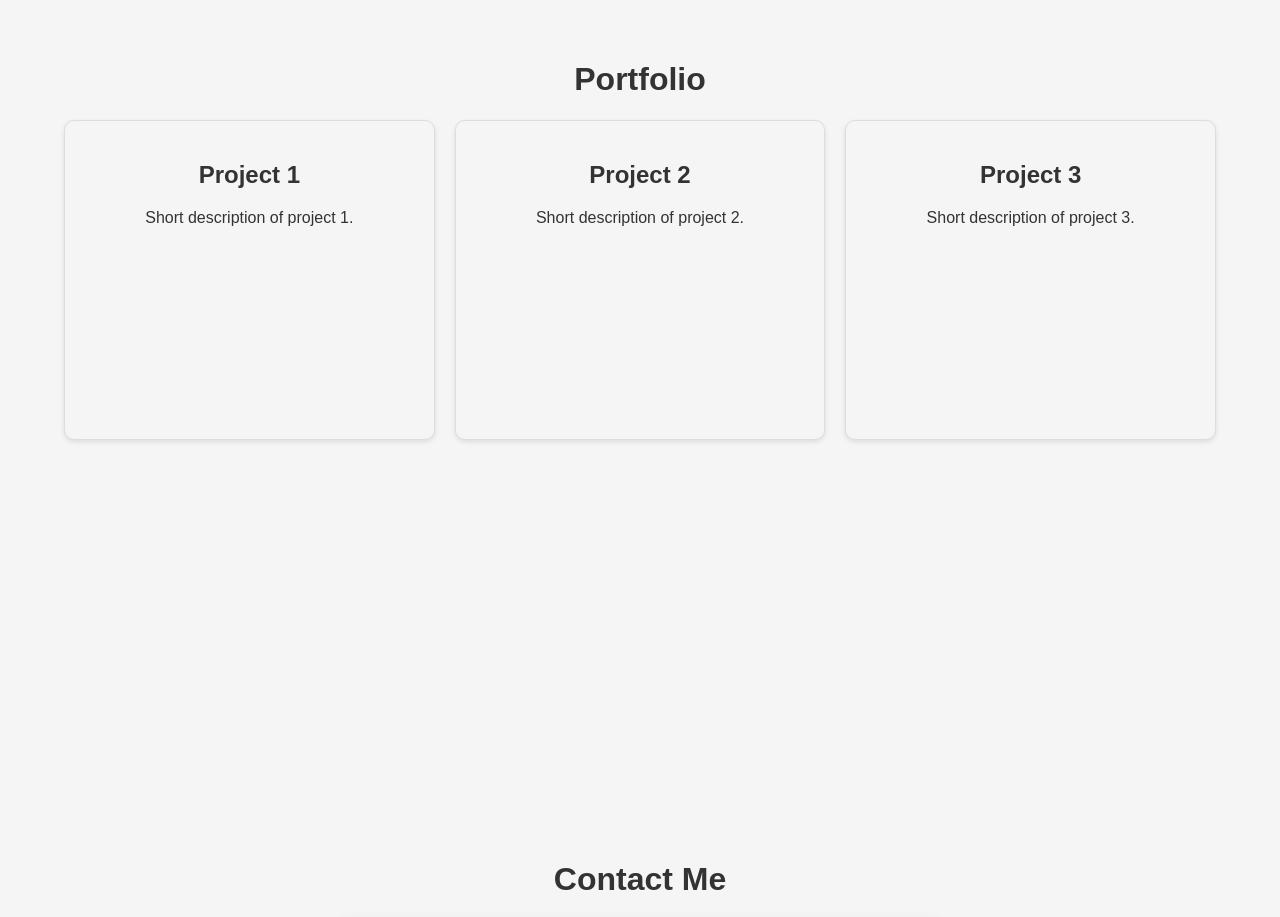
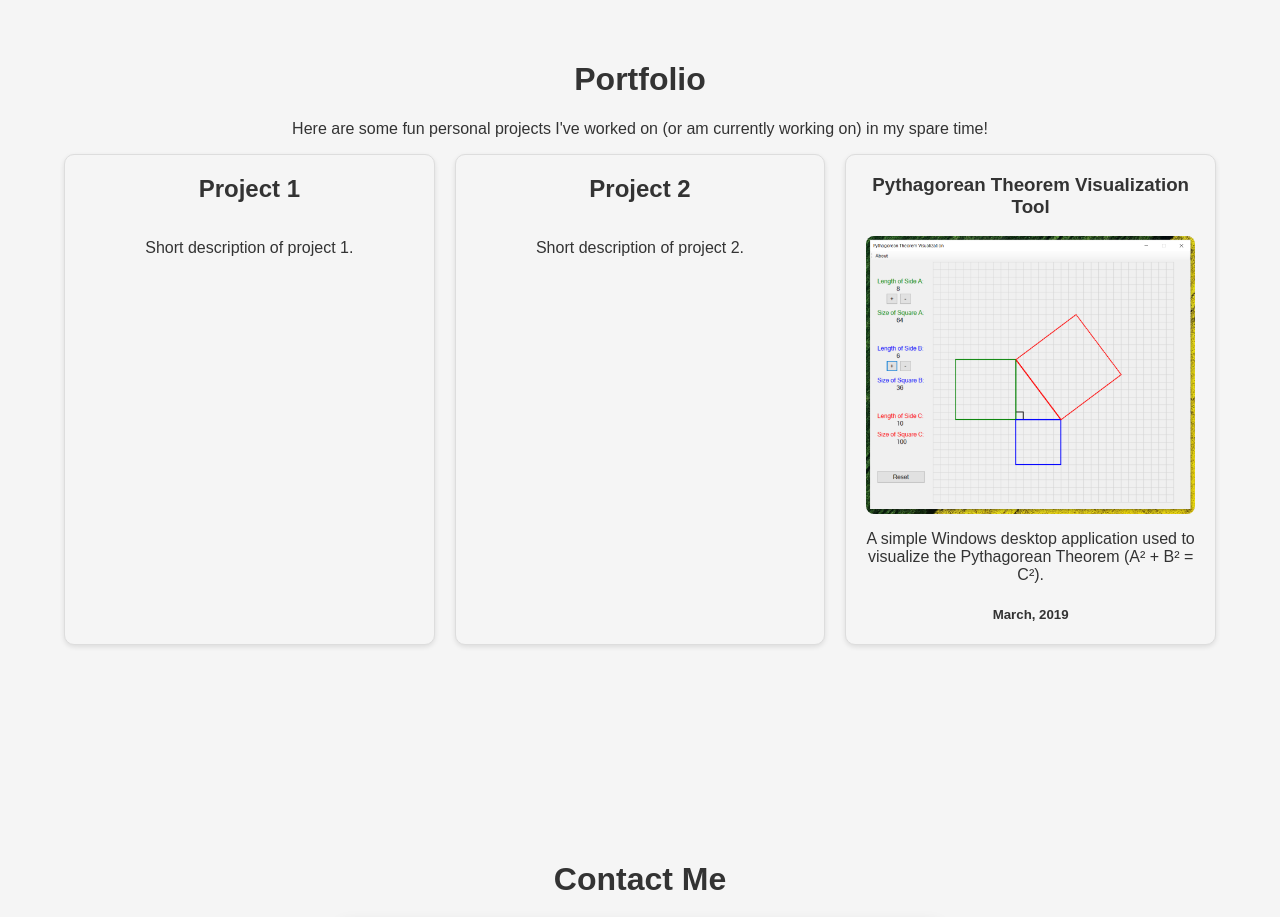
Before and after one commit to PD1996/portfoliowebsite, a React (Create React App) app: page / in a window 1280 px wide. Shown: the part 840-1757 px from the top of the page. Built offline with nearby package versions, Linux system fonts and the light colour scheme.

Commit message:
Add a portfolio project and modify styling

```diff
--- a/src/components/Portfolio/Portfolio.css
+++ b/src/components/Portfolio/Portfolio.css
@@ -10,13 +10,23 @@
   background-color: var(--light-theme-bg-color);
   border: 1px solid #ddd;
   border-radius: 10px;
-  padding: 20px;
+  padding-left: 20px;
+  padding-right: 20px;
   box-shadow: 0 2px 5px rgba(0, 0, 0, 0.1);
   transition:
     transform 0.3s,
     box-shadow 0.3s;
   color: var(--light-theme-text-color);
   min-width: 250px;
+  cursor: pointer;
+}
+
+.portfolio-card img {
+  max-width: 100%;
+  height: auto;
+  display: block;
+  margin: 0 auto;
+  border-radius: 8px;
 }
 
 body.dark-mode .portfolio-card {
@@ -30,9 +40,24 @@ body.dark-mode .portfolio-card {
   box-shadow: 0px 0px 20px rgba(0, 0, 0, 0.2);
 }
 
+/* Collapsibility styles for mobile */
+.card-content {
+  max-height: 0;
+  overflow: hidden;
+  transition: max-height 0.3s ease;
+}
+
+.card-expanded .card-content {
+  max-height: 80vh;
+}
+
 @media screen and (min-width: 1000px) {
   .portfolio-container {
     grid-template-columns: repeat(3, 1fr);
-    height: 40vh;
+  }
+
+  /* Reset the collapsibility on desktop to always show content */
+  .card-content {
+    max-height: none;
   }
 }
--- a/src/components/Portfolio/index.js
+++ b/src/components/Portfolio/index.js
@@ -1,22 +1,65 @@
-import React from "react";
+import React, { useState } from "react";
 import "./Portfolio.css";
 
 function Portfolio() {
+  const [expandedCard, setExpandedCard] = useState(null); // Track the currently expanded card
+
+  const toggleCard = (cardIndex) => {
+    if (expandedCard === cardIndex) {
+      setExpandedCard(null);
+    } else {
+      setExpandedCard(cardIndex);
+    }
+  };
+
   return (
     <div id="portfolio">
       <h1>Portfolio</h1>
+      <p>
+        Here are some fun personal projects I've worked on (or am currently
+        working on) in my spare time!
+      </p>
       <div className="portfolio-container">
-        <div className="portfolio-card">
+        <div
+          className={`portfolio-card ${
+            expandedCard === 1 ? "card-expanded" : ""
+          }`}
+          onClick={() => toggleCard(1)}
+        >
           <h2>Project 1</h2>
-          <p>Short description of project 1.</p>
+          <div className="card-content">
+            <p>Short description of project 1.</p>
+          </div>
         </div>
-        <div className="portfolio-card">
+        <div
+          className={`portfolio-card ${
+            expandedCard === 2 ? "card-expanded" : ""
+          }`}
+          onClick={() => toggleCard(2)}
+        >
           <h2>Project 2</h2>
-          <p>Short description of project 2.</p>
+          <div className="card-content">
+            <p>Short description of project 2.</p>
+          </div>
         </div>
-        <div className="portfolio-card">
-          <h2>Project 3</h2>
-          <p>Short description of project 3.</p>
+        <div
+          className={`portfolio-card ${
+            expandedCard === 3 ? "card-expanded" : ""
+          }`}
+          onClick={() => toggleCard(3)}
+        >
+          <h3>Pythagorean Theorem Visualization Tool</h3>
+          <div className="card-content">
+            <img
+              src="pythagorean.png"
+              alt="Pythagorean Theorem Visualization"
+            />
+            <p>
+              A simple Windows desktop application used to visualize the
+              Pythagorean Theorem (A² + B² = C²).
+            </p>
+            <h5>March, 2019</h5>
+          </div>
         </div>
       </div>
     </div>
```
Also changed, not shown: public/pythagorean.png (added).
